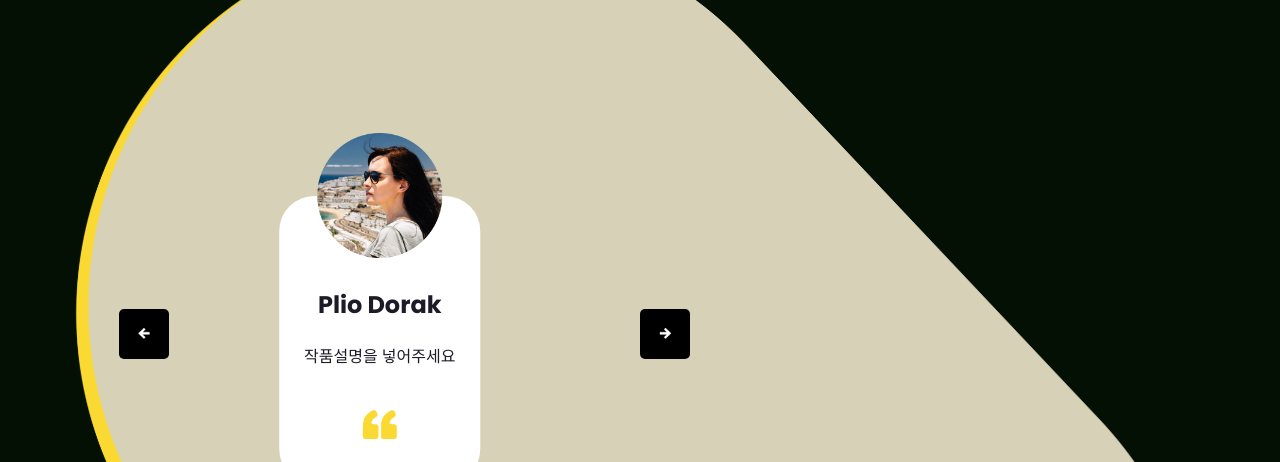
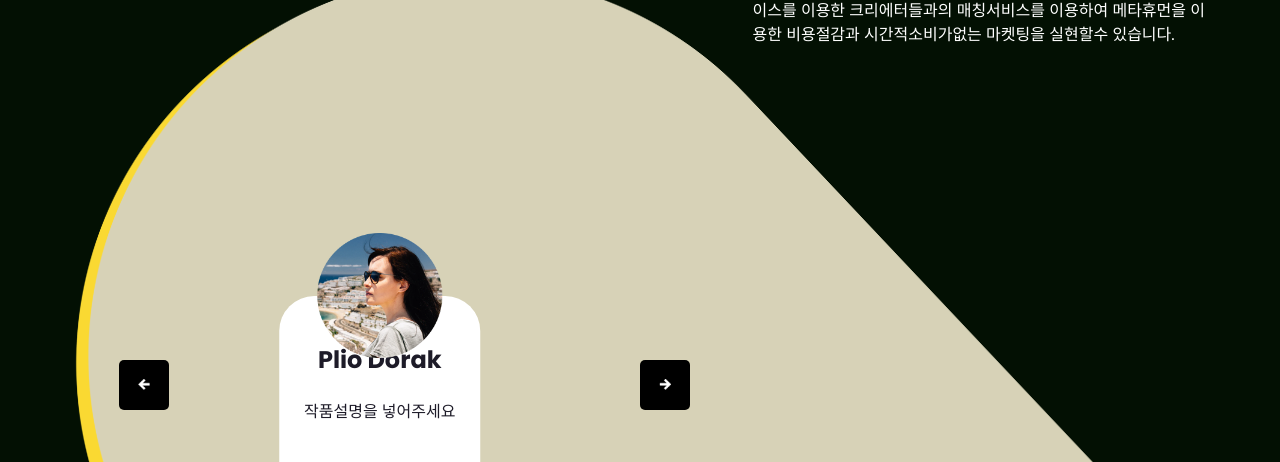
Before and after one commit to leejungju/Inhuman-z, a plain HTML site: page testimonial.html in a window 1280 px wide. Shown: the part 335-797 px from the top of the page. Drawn offline with nearby package versions, Linux system fonts and the light colour scheme; files whose address does not match are found by name.

Commit message:
Update style.css

```diff
--- a/css/style.css
+++ b/css/style.css
@@ -25,8 +25,8 @@ a:hover {
 }
 
 .layout_padding {
-  padding-top: 120px;
-  padding-bottom: 120px;
+  padding-top: 170px;
+  padding-bottom: 150px;
 }
 
 .layout_padding2 {
@@ -1006,7 +1006,7 @@ body.modal-open {
 }
 
 .client_section .client_content-box .detail-box {
-  padding: 95px 25px 45px 25px;
+  padding: 50px 25px 45px 25px;
   background-color: #ffffff;
   border-radius: 35px;
 }
@@ -1022,7 +1022,7 @@ body.modal-open {
 }
 
 .client_section .client_content-box .detail-box img {
-  width: 35px;
+  width: 50%;
   margin-top: 25px;
 }
 
@@ -1032,7 +1032,7 @@ body.modal-open {
   height: 50px;
   background-color: #000000;
   opacity: 1;
-  top: 50%;
+  top: 45%;
   background-repeat: no-repeat;
   background-position: center;
   background-size: 12px;
```
